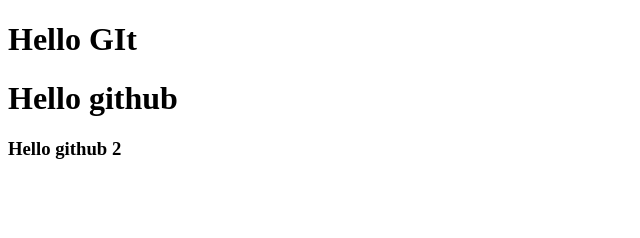
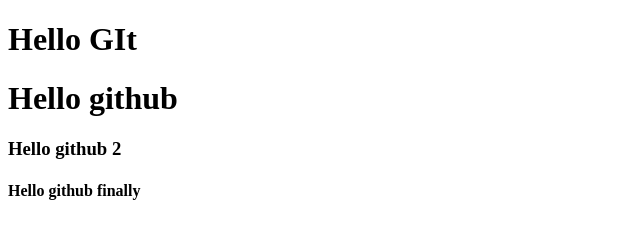
Before and after one commit to DipChy409/Git-prac, a plain HTML site: page index.html in a window 1280 px wide. Shown: the whole page, without its empty margins (0-640 px from the left). Drawn offline with Linux system fonts and the light colour scheme.

Commit message:
finally h4 added

```diff
--- a/index.html
+++ b/index.html
@@ -10,5 +10,6 @@
 
     <h1>Hello github</h1>
     <h3>Hello github 2</h3>
+    <h4>Hello github finally</h4>
 </body>
 </html>
```
